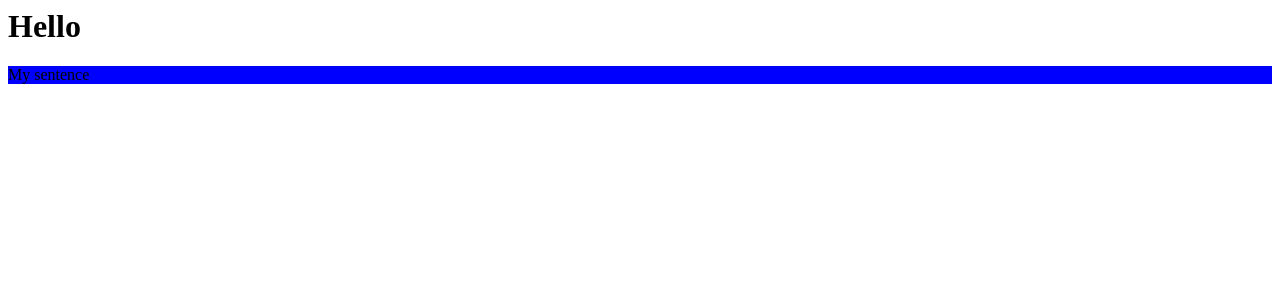
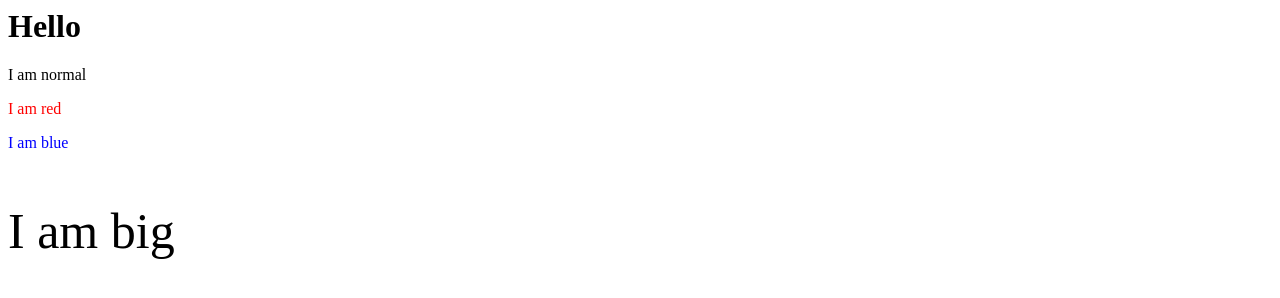
Before and after one commit to maxsanii2020/testPages, a plain HTML site: page index.html in a window 1280 px wide. Drawn offline with Linux system fonts and the light colour scheme.

Commit message:
Update index.html

```diff
--- a/index.html
+++ b/index.html
@@ -1,3 +1,6 @@
 <h1>Hello</h1>
 
-<div style="background-color:blue;">My sentence</div>
+<p>I am normal</p>
+<p style="color:red;">I am red</p>
+<p style="color:blue;">I am blue</p>
+<p style="font-size:50px;">I am big</p>
```
